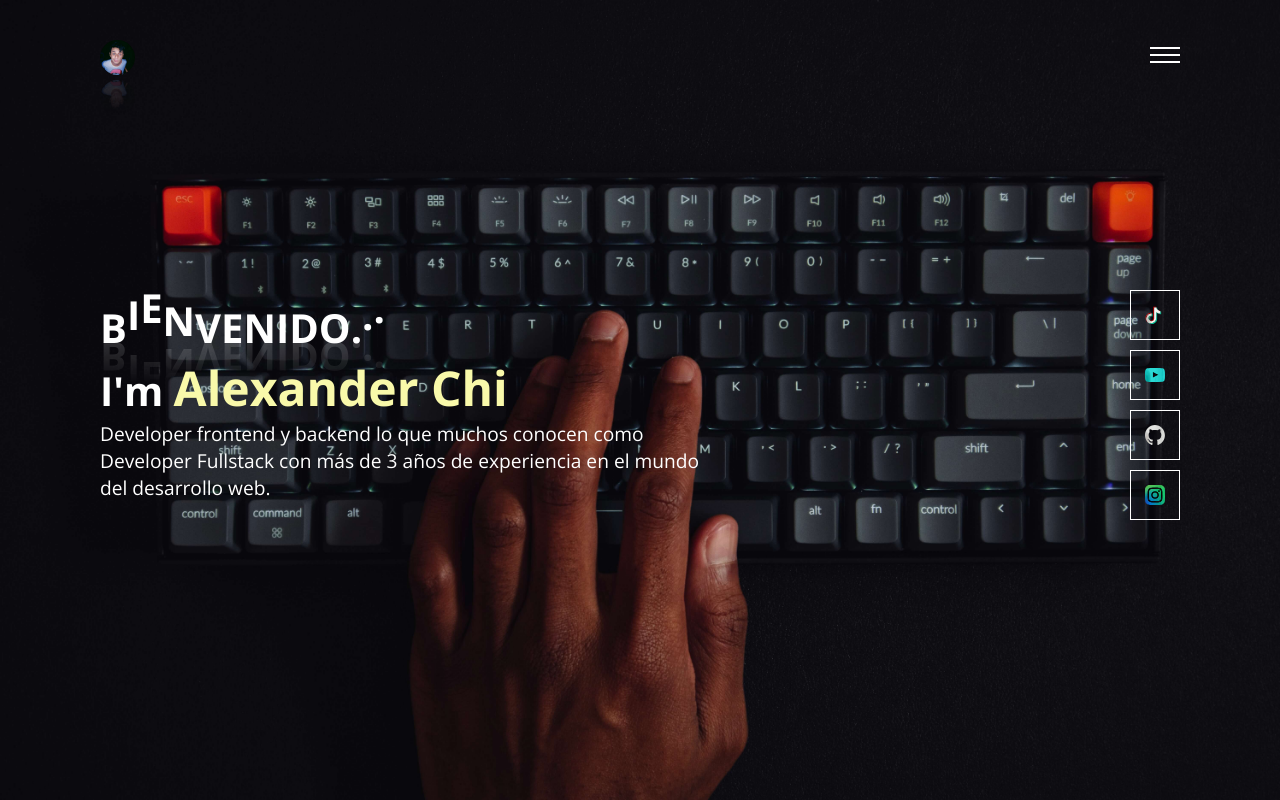
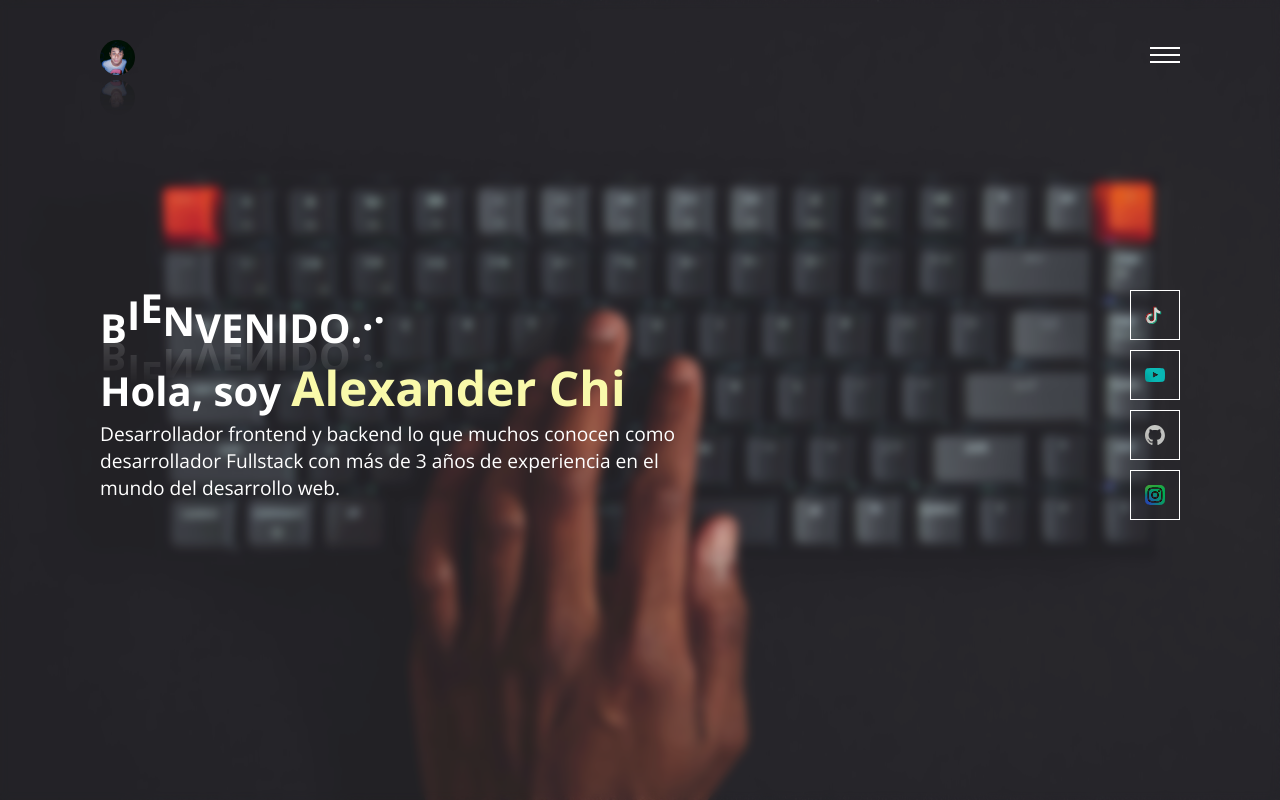
Before and after one commit to alexandercddev/readme-react-v2, a React (Create React App) app: page / in a window 1280 px wide. Built offline with nearby package versions, Linux system fonts and the light colour scheme.

Commit message:
Se agregó ajustes al css para un seudo elemento

```diff
--- a/src/App.css
+++ b/src/App.css
@@ -76,7 +76,7 @@ header #toggle::after {
 
 .banner {
   position: relative;
-  width:  100%;
+  width: 100%;
   min-height: 100vh;
   padding: 100px;
   /*background-image: url("./img/background.jpg");*/
@@ -85,6 +85,18 @@ header #toggle::after {
   align-items: center;
   transition: 0.5s;
   z-index: 2;
+}
+
+.banner::after {
+  content: " ";
+  height: 100vh !important;
+  width: 100vw !important;
+  background-color: rgba(255, 255, 255, 0.1);
+  backdrop-filter: blur(5px);
+  position: absolute;
+  top: 0;
+  z-index: -1;
+  right: 0;
 }
 
 .banner.active header #toggle::before {
@@ -155,9 +167,7 @@ header #toggle::after {
 }
 
 #navigation ul li a:hover {
-  width:  100%;
-  height: 2px;
-  background: #FFF;
+  text-decoration-line: underline;
 }
 
 a {
--- a/src/utils/Information.js
+++ b/src/utils/Information.js
@@ -12,7 +12,7 @@ import { Links } from '../views/componets/Links';
 export const description = {
     name: "alexandercds",
     title: 'Bienvenido...',
-    main: "Developer frontend y backend lo que muchos conocen como Developer Fullstack con más de 3 años de experiencia en el mundo del desarrollo web." ,
+    main: "Desarrollador frontend y backend lo que muchos conocen como desarrollador Fullstack con más de 3 años de experiencia en el mundo del desarrollo web." ,
     sub: "Me gusta hacer sitios webs como por ejemplo este sitio el cual está construido con React."
 };
 
--- a/src/views/componets/Home.js
+++ b/src/views/componets/Home.js
@@ -15,7 +15,7 @@ export function Home (props) {
                     return <span style={{'--i': index+1}} key={'b'+index}>{caracter}</span>
                 })}
                 </h2>
-                <h2>I'm <span className="name">Alexander Chi</span></h2>
+                <h2>Hola, soy <span className="name">Alexander Chi</span></h2>
                 <p>
                     {description.main}
                 </p>
```
